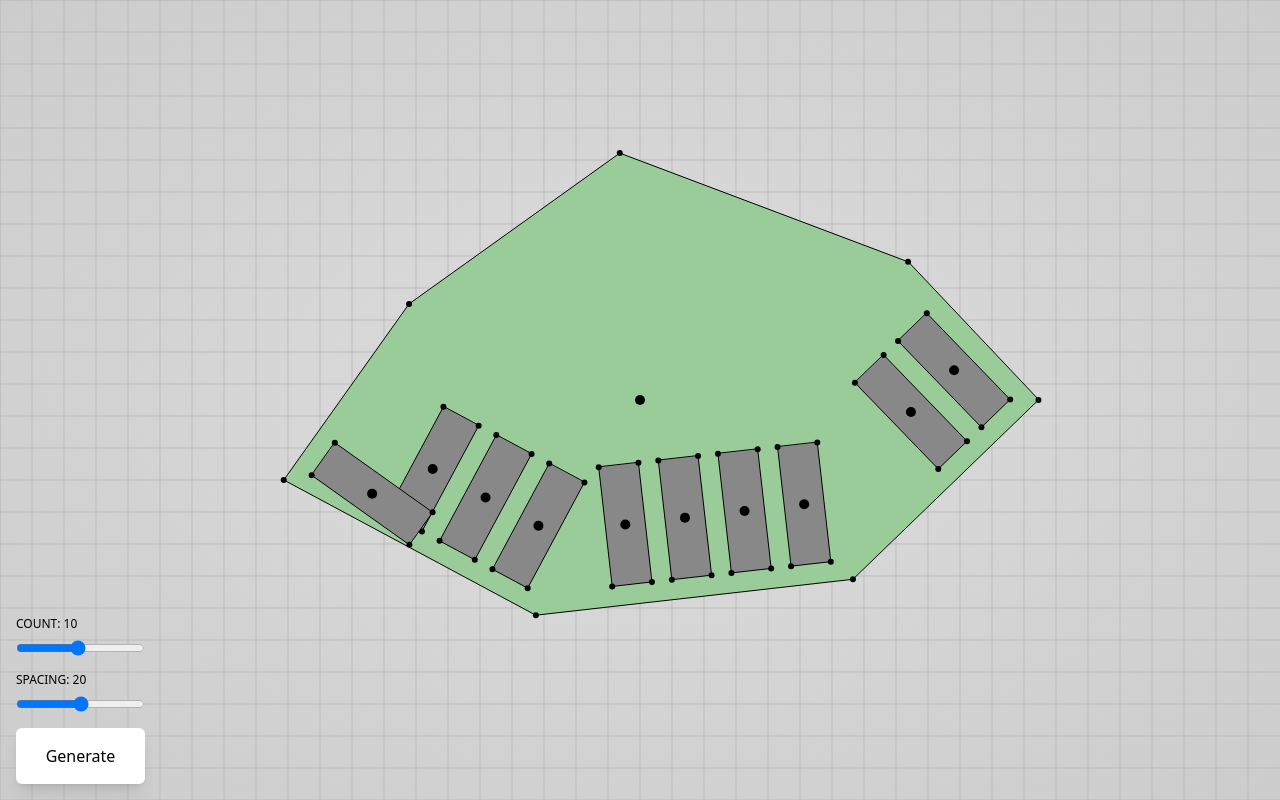
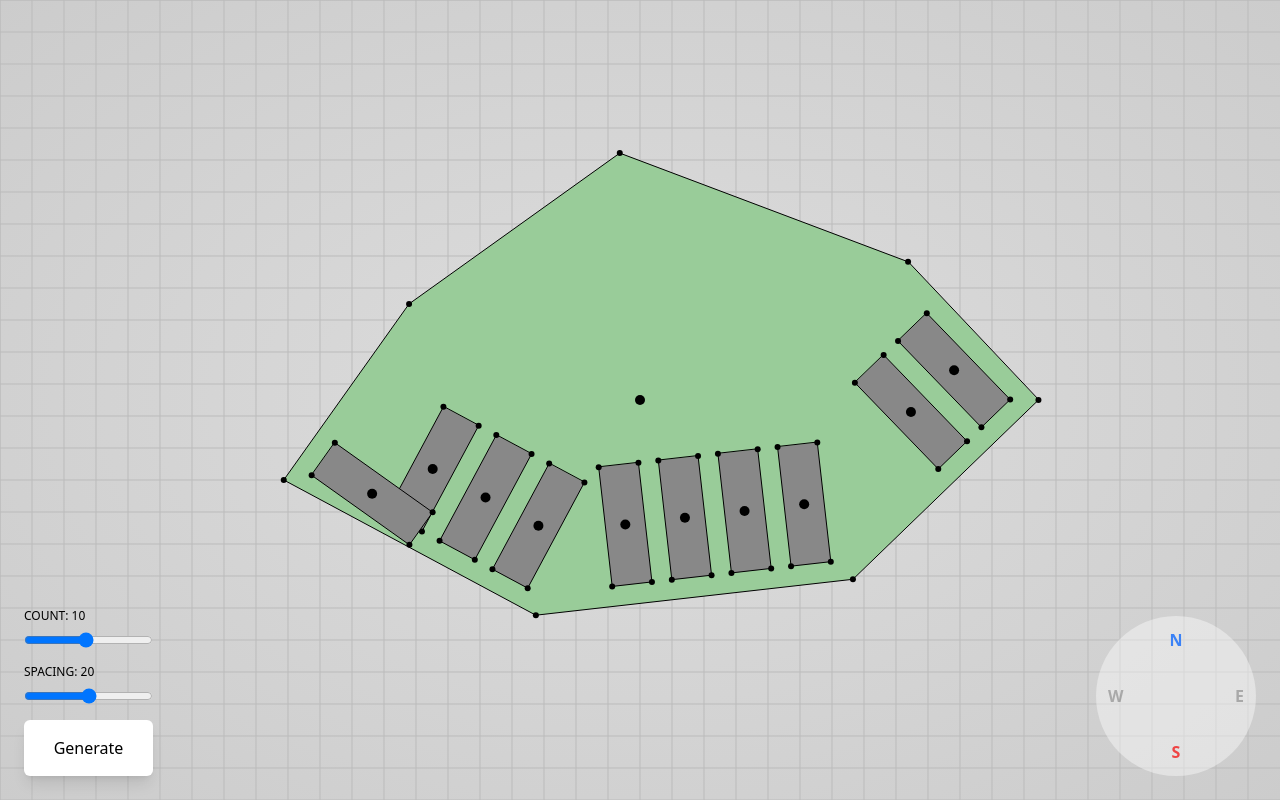
Before and after one commit to isospaces/massing-generator, a Vue app: page / in a window 1280 px wide. Built offline with nearby package versions, Linux system fonts and the light colour scheme.

Commit message:
added compass

```diff
--- a/src/App.vue
+++ b/src/App.vue
@@ -100,7 +100,7 @@ onMounted(() => {
 
 <template>
   <canvas id="canvas" class="w-screen h-screen" />
-  <div class="absolute bottom-4 left-4 flex flex-col gap-4">
+  <div class="absolute bottom-6 left-6 flex flex-col gap-4">
     <div class="flex flex-col">
       <label for="count" class="uppercase text-xs mb-2">Count: {{ options.count }}</label>
       <input id="count" type="range" min="1" max="20" step="1" v-model="options.count" />
@@ -116,6 +116,14 @@ onMounted(() => {
       Generate
     </button>
   </div>
+  <div
+    class="absolute bottom-6 right-6 w-40 h-40 rounded-full border-black bg-[#ffffff66] flex justify-center items-center font-bold"
+  >
+    <p class="absolute top-3 text-blue-500">N</p>
+    <p class="absolute bottom-3 text-red-500">S</p>
+    <p class="absolute right-3 opacity-25">E</p>
+    <p class="absolute left-3 opacity-25">W</p>
+  </div>
 </template>
 
 <style>
```
